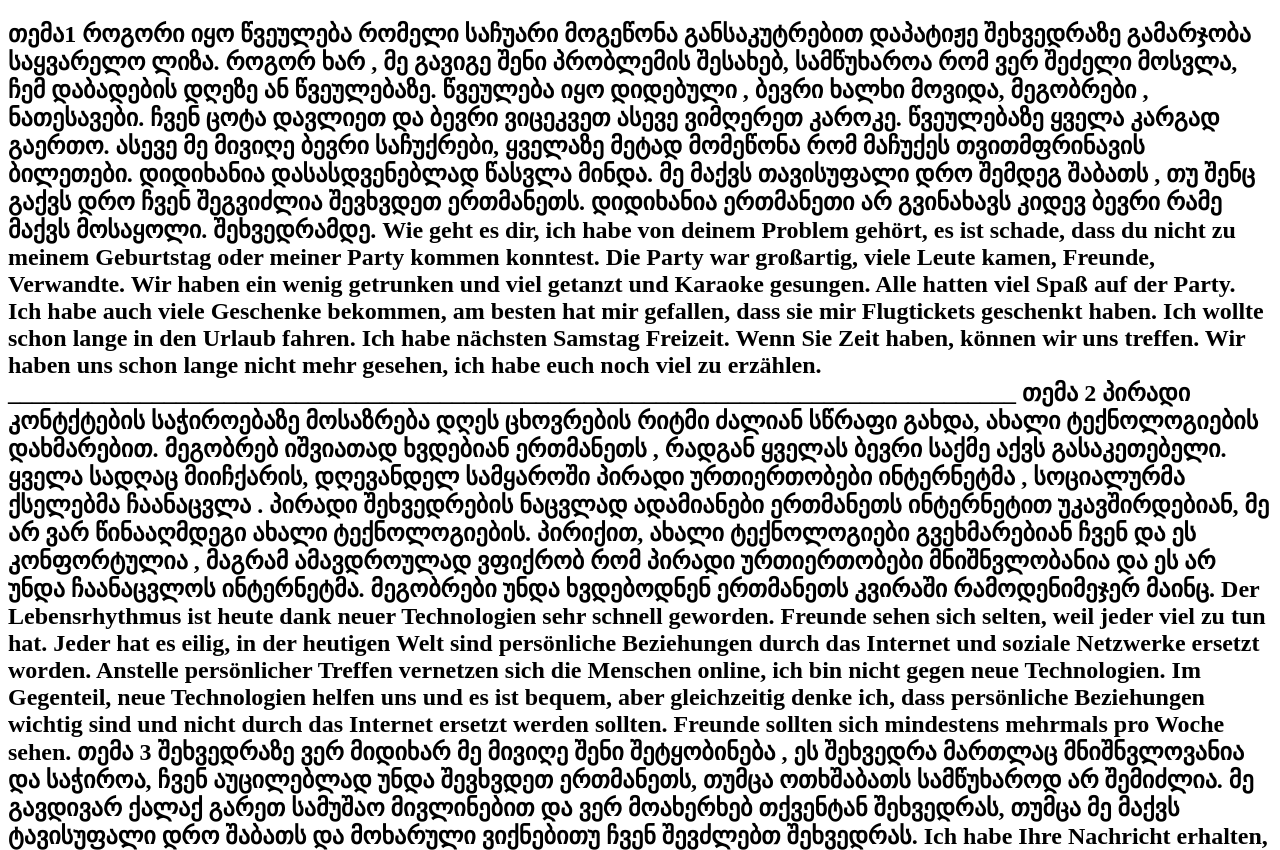
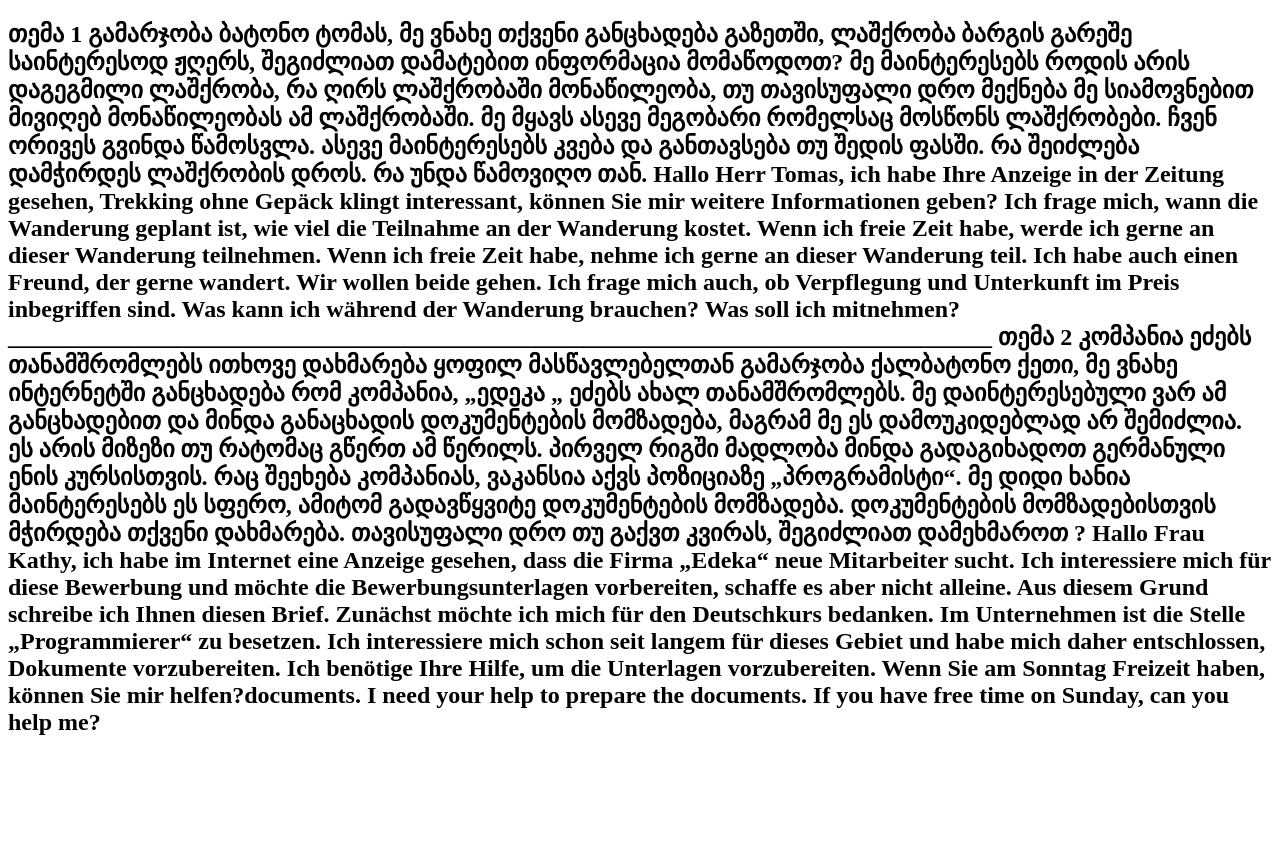
Before and after one commit to iurimach/deuchland1, a plain HTML site: page index.html in a window 1280 px wide. Shown: the top 850 px of the page. After the commit the page ends 800 px from the top, so only its background shows below. Drawn offline with Linux system fonts and the light colour scheme.

Commit message:
Update index.html --tema 2

```diff
--- a/index.html
+++ b/index.html
@@ -8,38 +8,20 @@
 <body>
 
     <h2>
-        თემა1
-        როგორი იყო წვეულება
-            რომელი საჩუარი მოგეწონა განსაკუტრებით
-            დაპატიჟე შეხვედრაზე
+      თემა 1
+გამარჯობა ბატონო ტომას, მე ვნახე თქვენი განცხადება გაზეთში, ლაშქრობა ბარგის გარეშე საინტერესოდ ჟღერს, შეგიძლიათ დამატებით ინფორმაცია მომაწოდოთ? მე მაინტერესებს როდის არის დაგეგმილი ლაშქრობა, რა ღირს ლაშქრობაში მონაწილეობა, თუ თავისუფალი დრო მექნება მე სიამოვნებით მივიღებ მონაწილეობას ამ ლაშქრობაში. მე მყავს ასევე მეგობარი რომელსაც მოსწონს ლაშქრობები. ჩვენ ორივეს გვინდა წამოსვლა.
+ასევე მაინტერესებს კვება და განთავსება თუ შედის  ფასში. რა შეიძლება დამჭირდეს ლაშქრობის დროს. რა უნდა წამოვიღო თან.
 
-        გამარჯობა საყვარელო ლიზა.
-        როგორ ხარ , მე გავიგე შენი პრობლემის შესახებ, სამწუხაროა რომ ვერ შეძელი მოსვლა, ჩემ დაბადების დღეზე ან წვეულებაზე.
-        წვეულება იყო დიდებული , ბევრი ხალხი მოვიდა, მეგობრები , ნათესავები. ჩვენ ცოტა დავლიეთ და ბევრი ვიცეკვეთ ასევე ვიმღერეთ კაროკე.
-        წვეულებაზე ყველა კარგად გაერთო.
-        ასევე მე მივიღე ბევრი  საჩუქრები, ყველაზე მეტად მომეწონა რომ მაჩუქეს თვითმფრინავის ბილეთები. დიდიხანია დასასდვენებლად წასვლა მინდა.
-        მე მაქვს თავისუფალი დრო  შემდეგ შაბათს , თუ შენც გაქვს დრო ჩვენ შეგვიძლია შევხვდეთ ერთმანეთს. დიდიხანია ერთმანეთი არ გვინახავს კიდევ ბევრი რამე მაქვს მოსაყოლი.
-        შეხვედრამდე.
+Hallo Herr Tomas, ich habe Ihre Anzeige in der Zeitung gesehen, Trekking ohne Gepäck klingt interessant, können Sie mir weitere Informationen geben? Ich frage mich, wann die Wanderung geplant ist, wie viel die Teilnahme an der Wanderung kostet. Wenn ich freie Zeit habe, werde ich gerne an dieser Wanderung teilnehmen.  Wenn ich freie Zeit habe, nehme ich gerne an dieser Wanderung teil. Ich habe auch einen Freund, der gerne wandert. Wir wollen beide gehen.
+Ich frage mich auch, ob Verpflegung und Unterkunft im Preis inbegriffen sind. Was kann ich während der Wanderung brauchen? Was soll ich mitnehmen?
+__________________________________________________________________________________
 
-        Wie geht es dir, ich habe von deinem Problem gehört, es ist schade, dass du nicht zu meinem Geburtstag oder meiner Party kommen konntest.
-        Die Party war großartig, viele Leute kamen, Freunde, Verwandte. Wir haben ein wenig getrunken und viel getanzt und Karaoke gesungen.
-        Alle hatten viel Spaß auf der Party.
-        Ich habe auch viele Geschenke bekommen, am besten hat mir gefallen, dass sie mir Flugtickets geschenkt haben. Ich wollte schon lange in den Urlaub fahren.
-        Ich habe nächsten Samstag Freizeit. Wenn Sie Zeit haben, können wir uns treffen. Wir haben uns schon lange nicht mehr gesehen, ich habe euch noch viel zu erzählen.
-        ____________________________________________________________________________________
-        თემა 2
-        პირადი კონტქტების საჭიროებაზე მოსაზრება
-        დღეს ცხოვრების რიტმი ძალიან სწრაფი გახდა, ახალი ტექნოლოგიების დახმარებით.  მეგობრებ  იშვიათად ხვდებიან  ერთმანეთს , რადგან ყველას  ბევრი საქმე აქვს გასაკეთებელი.
-        ყველა სადღაც მიიჩქარის, დღევანდელ სამყაროში პირადი ურთიერთობები ინტერნეტმა , სოციალურმა ქსელებმა   ჩაანაცვლა .  პირადი შეხვედრების ნაცვლად ადამიანები ერთმანეთს ინტერნეტით უკავშირდებიან,  მე არ ვარ წინააღმდეგი ახალი ტექნოლოგიების. პირიქით, ახალი ტექნოლოგიები გვეხმარებიან ჩვენ  და ეს კონფორტულია ,  მაგრამ ამავდროულად ვფიქრობ რომ  პირადი ურთიერთობები მნიშნვლობანია და ეს არ უნდა ჩაანაცვლოს ინტერნეტმა. მეგობრები უნდა ხვდებოდნენ ერთმანეთს  კვირაში რამოდენიმეჯერ მაინც.
+თემა 2
+კომპანია ეძებს თანამშრომლებს  ითხოვე დახმარება ყოფილ მასწავლებელთან
+გამარჯობა ქალბატონო ქეთი, მე ვნახე ინტერნეტში  განცხადება რომ კომპანია, „ედეკა „ ეძებს ახალ თანამშრომლებს. მე დაინტერესებული ვარ ამ განცხადებით და მინდა განაცხადის დოკუმენტების მომზადება, მაგრამ მე ეს დამოუკიდებლად არ შემიძლია. ეს არის მიზეზი თუ რატომაც გწერთ ამ წერილს. პირველ რიგში  მადლობა მინდა გადაგიხადოთ გერმანული ენის კურსისთვის. რაც შეეხება კომპანიას, ვაკანსია აქვს პოზიციაზე „პროგრამისტი“. მე დიდი ხანია მაინტერესებს ეს სფერო, ამიტომ გადავწყვიტე დოკუმენტების მომზადება. დოკუმენტების მომზადებისთვის მჭირდება თქვენი დახმარება. თავისუფალი დრო თუ გაქვთ კვირას, შეგიძლიათ დამეხმაროთ ?
 
-        Der Lebensrhythmus ist heute dank neuer Technologien sehr schnell geworden. Freunde sehen sich selten, weil jeder viel zu tun hat.
-        Jeder hat es eilig, in der heutigen Welt sind persönliche Beziehungen durch das Internet und soziale Netzwerke ersetzt worden. Anstelle persönlicher Treffen vernetzen sich die Menschen online, ich bin nicht gegen neue Technologien. Im Gegenteil, neue Technologien helfen uns und es ist bequem, aber gleichzeitig denke ich, dass persönliche Beziehungen wichtig sind und nicht durch das Internet ersetzt werden sollten. Freunde sollten sich mindestens mehrmals pro Woche sehen.
+Hallo Frau Kathy, ich habe im Internet eine Anzeige gesehen, dass die Firma „Edeka“ neue Mitarbeiter sucht. Ich interessiere mich für diese Bewerbung und möchte die Bewerbungsunterlagen vorbereiten, schaffe es aber nicht alleine. Aus diesem Grund schreibe ich Ihnen diesen Brief. Zunächst möchte ich mich für den Deutschkurs bedanken. Im Unternehmen ist die Stelle „Programmierer“ zu besetzen. Ich interessiere mich schon seit langem für dieses Gebiet und habe mich daher entschlossen, Dokumente vorzubereiten. Ich benötige Ihre Hilfe, um die Unterlagen vorzubereiten. Wenn Sie am Sonntag Freizeit haben, können Sie mir helfen?documents. I need your help to prepare the documents. If you have free time on Sunday, can you help me?
 
-        თემა 3
-        შეხვედრაზე ვერ მიდიხარ
-        მე მივიღე შენი შეტყობინება , ეს შეხვედრა მართლაც მნიშნვლოვანია და საჭიროა, ჩვენ აუცილებლად უნდა შევხვდეთ ერთმანეთს, თუმცა ოთხშაბათს სამწუხაროდ არ შემიძლია. მე გავდივარ ქალაქ გარეთ სამუშაო მივლინებით და ვერ მოახერხებ თქვენტან შეხვედრას,  თუმცა მე მაქვს ტავისუფალი დრო შაბათს და მოხარული ვიქნებითუ ჩვენ შევძლებთ შეხვედრას.
-
-        Ich habe Ihre Nachricht erhalten, dieses Treffen ist wirklich wichtig und notwendig, wir müssen uns treffen, aber leider kann ich am Mittwoch nicht. Ich verreise auf Geschäftsreise und kann Sie nicht treffen, obwohl ich am Samstag frei habe und mich freuen würde, wenn wir uns treffen könnten.
 
 
 
```
